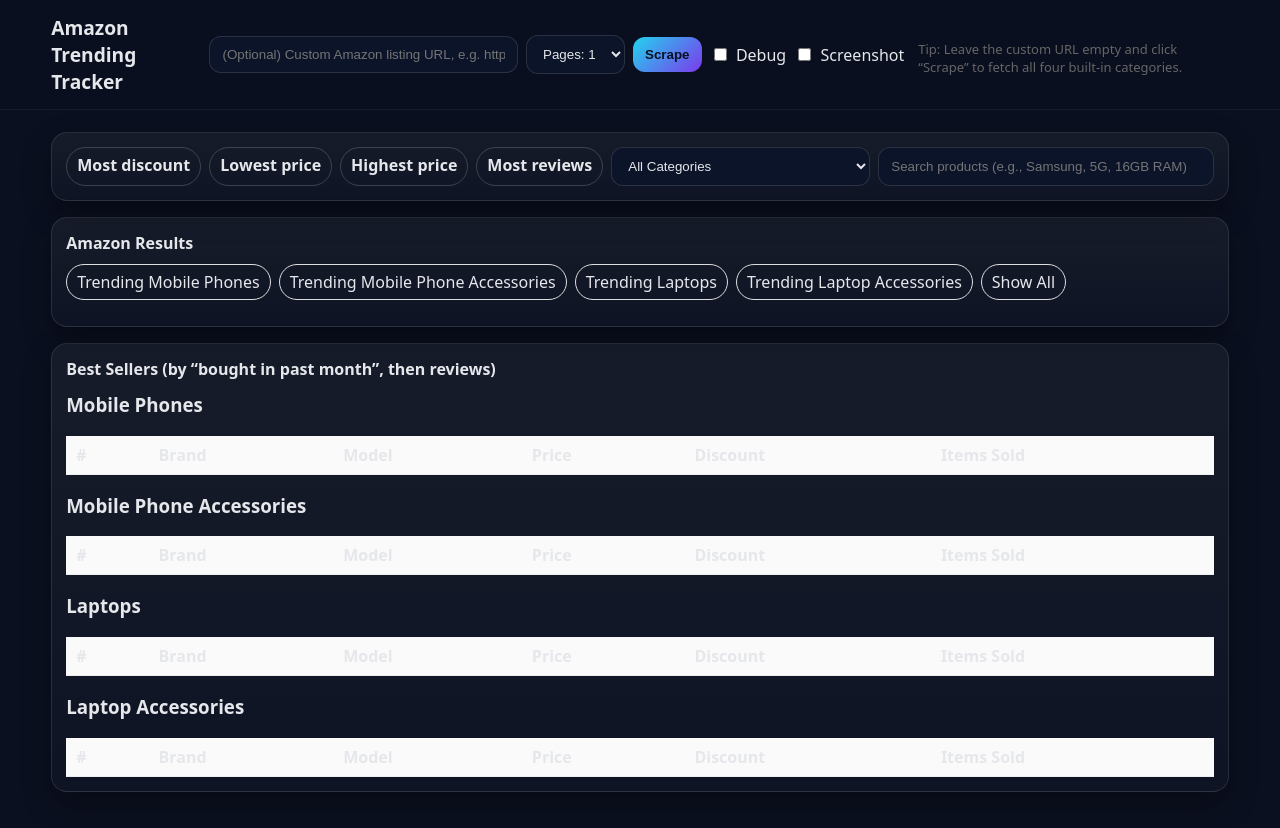
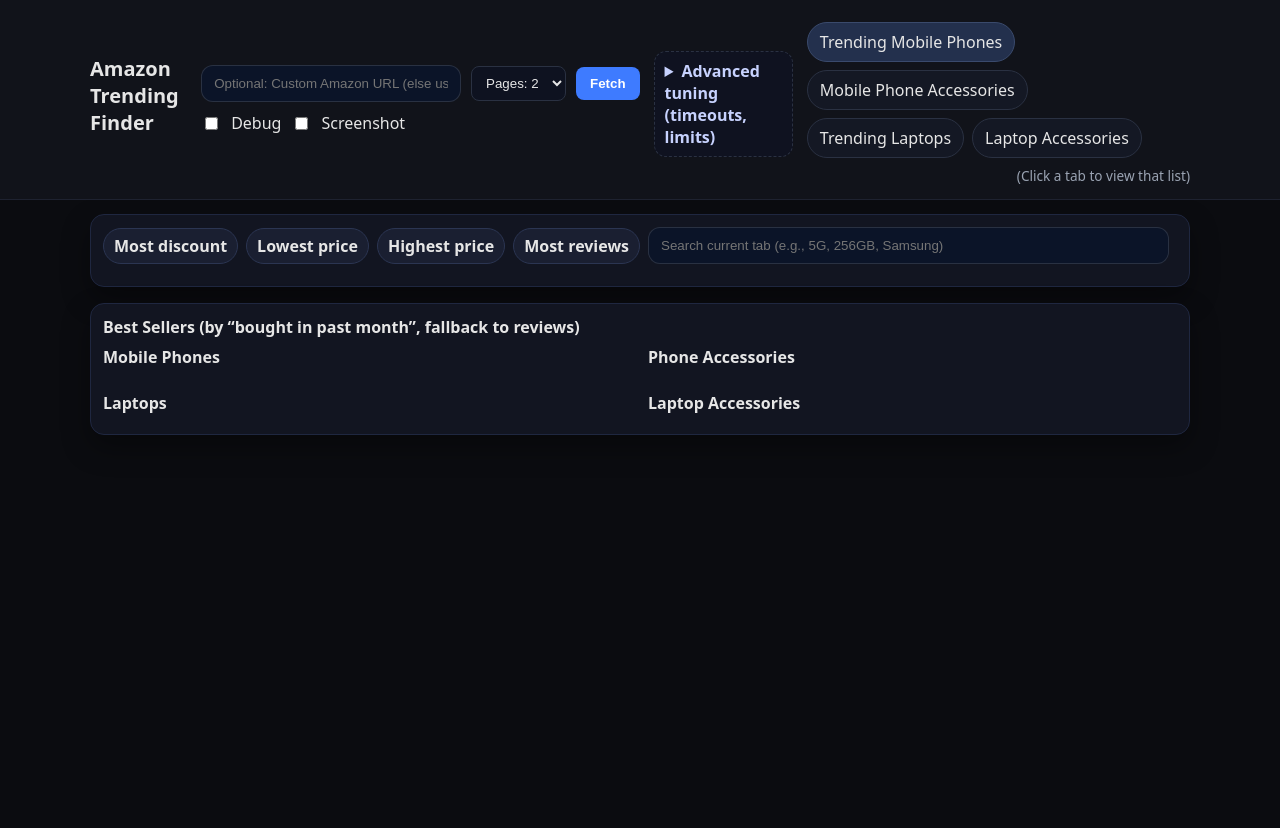
Before and after one commit to Murtaza-LC/scraperProj, a website: page index.html in a window 1280 px wide. After the commit the page ends 800 px from the top, so only its background shows below. Drawn offline with Linux system fonts and the light colour scheme.

Commit message:
Update index.html

```diff
--- a/index.html
+++ b/index.html
@@ -3,120 +3,139 @@
 <head>
   <meta charset="utf-8"/>
   <meta name="viewport" content="width=device-width,initial-scale=1"/>
-  <title>Amazon Trending Tracker</title>
+  <title>Amazon Trending Finder</title>
   <link rel="stylesheet" href="app.css">
   <style>
-    /* Small additions for the new UI */
-    .chips { display:flex; gap:8px; flex-wrap:wrap; }
-    .chip { padding:6px 10px; border:1px solid #ddd; border-radius:999px; cursor:pointer; }
-    .chip.active { background:#111; color:#fff; border-color:#111; }
-    .subhead { color:#666; font-size:13px; }
-    table { width:100%; border-collapse:collapse; }
-    th, td { padding:8px 10px; border-bottom:1px solid #eee; text-align:left; }
-    th { background:#fafafa; position:sticky; top:0; z-index:1; }
-    .muted { color:#777; }
-    .badge { display:inline-block; font-size:12px; padding:2px 6px; border-radius:4px; background:#f2f2f2; margin-left:6px; }
-    .ok { color: #088C5E; }
+    body { font-family: system-ui, -apple-system, Segoe UI, Roboto, Arial, sans-serif; margin:0; background:#0b0c10; color:#e6e6e6; }
+    header { background:#11131a; border-bottom:1px solid #1e2230; }
+    .container { max-width: 1100px; margin: 0 auto; padding: 14px; }
+    .row { display:flex; align-items:center; gap:10px; }
+    .wrap { flex-wrap:wrap; }
+    .stretch { flex:1; }
+    .btn { background:#3e7bff; color:#fff; padding:9px 14px; border:none; border-radius:8px; cursor:pointer; }
+    .btn[disabled] { opacity:0.6; cursor:not-allowed; }
+    .nav h1 { font-size:20px; margin:0 0 8px 0; }
+    .tabs { display:flex; gap:8px; flex-wrap:wrap; }
+    .tab { padding:8px 12px; border:1px solid #2a3142; border-radius:999px; cursor:pointer; background:#141824; }
+    .tab.active { background:#23304d; border-color:#3a4a6c; }
+    .card { background:#121521; border:1px solid #1f2740; border-radius:14px; padding:12px; }
+    .toolbar { display:flex; gap:8px; align-items:center; flex-wrap:wrap; }
+    .pill { background:#1a1f31; border:1px solid #2b3552; padding:6px 10px; border-radius:999px; cursor:pointer; }
+    .muted { color:#9aa3b2; }
+    .list { display:grid; grid-template-columns: repeat(auto-fill, minmax(260px, 1fr)); gap:10px; }
+    .item { display:grid; grid-template-columns: 72px 1fr auto; gap:10px; padding:10px; border:1px solid #232a40; border-radius:12px; text-decoration:none; color:inherit; background:#0f1220; }
+    .item img { width:72px; height:72px; object-fit:contain; background:#0b0d18; border-radius:8px; }
+    .name { font-weight:600; font-size:14px; line-height:1.3; }
+    .price { font-weight:700; }
+    .tag { display:inline-block; font-size:12px; padding:3px 6px; border-radius:999px; border:1px solid #2b3552; background:#11162a; }
+    table { width:100%; border-collapse: collapse; }
+    th, td { padding:8px; border-bottom:1px solid #21263a; text-align:left; }
+    th { position:sticky; top:0; background:#121521; z-index:1; }
+    .tables-grid { display:grid; grid-template-columns: 1fr; gap:16px; }
+    @media (min-width: 980px) { .tables-grid { grid-template-columns: 1fr 1fr; } }
+    .head { display:flex; align-items:center; justify-content:space-between; margin-bottom:8px; }
+    input[type="text"], input[type="number"], select { background:#0e1220; color:#e6e6e6; border:1px solid #2a3142; padding:8px 10px; border-radius:8px; }
+    details { border:1px dashed #2a3142; border-radius:12px; padding:8px 10px; background:#0f1220; }
+    details summary { cursor:pointer; font-weight:600; color:#c7d2fe; }
+    .grid { display:grid; gap:10px; }
+    .grid-4 { grid-template-columns: repeat(4, minmax(140px, 1fr)); }
+    .grid-3 { grid-template-columns: repeat(3, minmax(160px, 1fr)); }
+    .debug-out { font-family: ui-monospace, SFMono-Regular, Menlo, monospace; white-space: pre-wrap; background:#0b0d18; color:#b7cdf3; padding:10px; border-radius:10px; border:1px solid #1c2340; }
+    label.small { font-size:12px; color:#9aa3b2; display:block; margin-bottom:4px; }
   </style>
 </head>
 <body>
 <header>
   <div class="container nav">
-    <h1>Amazon Trending Tracker</h1>
-    <div class="row" style="width:100%; gap:8px; align-items:center; flex-wrap:wrap">
-      <input id="amazonUrl" class="stretch" placeholder="(Optional) Custom Amazon listing URL, e.g. https://www.amazon.in/s?k=trending+mobile+phones"/>
+    <h1>Amazon Trending Finder</h1>
+
+    <div class="row wrap" style="width:100%">
+      <input id="amazonUrl" class="stretch" placeholder="Optional: Custom Amazon URL (else uses 4 presets)"/>
       <select id="maxPages">
         <option value="1">Pages: 1</option>
-        <option value="2">Pages: 2</option>
+        <option value="2" selected>Pages: 2</option>
         <option value="3">Pages: 3</option>
       </select>
-      <button id="run" class="btn">Scrape</button>
-      <label class="inline"><input type="checkbox" id="dbg"> Debug</label>
-      <label class="inline"><input type="checkbox" id="dbgshot"> Screenshot</label>
+      <button id="run" class="btn">Fetch</button>
+      <label class="row"><input type="checkbox" id="dbg"> Debug</label>
+      <label class="row"><input type="checkbox" id="dbgshot"> Screenshot</label>
     </div>
-    <div class="subhead" style="margin-top:6px">
-      Tip: Leave the custom URL empty and click “Scrape” to fetch all four built‑in categories.
+
+    <details style="margin-top:8px">
+      <summary>Advanced tuning (timeouts, limits)</summary>
+      <div class="grid grid-4" style="margin-top:10px">
+        <div>
+          <label class="small" for="advTimeoutMs">timeout_ms (per page)</label>
+          <input id="advTimeoutMs" type="number" min="3000" step="500" placeholder="12000" />
+        </div>
+        <div>
+          <label class="small" for="advHardLimitMs">hard_limit_ms (overall)</label>
+          <input id="advHardLimitMs" type="number" min="8000" step="1000" placeholder="25000" />
+        </div>
+        <div>
+          <label class="small" for="advPerListLimit">per_list_limit (items/category)</label>
+          <input id="advPerListLimit" type="number" min="6" max="40" step="1" placeholder="16" />
+        </div>
+        <div>
+          <label class="small" for="advPreset">Preset</label>
+          <select id="advPreset">
+            <option value="all" selected>All categories</option>
+            <option value="mobiles">Mobiles only</option>
+            <option value="mobile_accessories">Mobile accessories</option>
+            <option value="laptops">Laptops</option>
+            <option value="laptop_accessories">Laptop accessories</option>
+          </select>
+        </div>
+      </div>
+      <div class="muted" style="margin-top:6px">
+        Tip: Leave fields blank to use defaults. If you enter a custom URL, the preset is ignored.
+      </div>
+    </details>
+
+    <div class="tabs" style="margin-top:8px">
+      <span class="tab active" data-cat="mobiles">Trending Mobile Phones</span>
+      <span class="tab" data-cat="mobile_accessories">Mobile Phone Accessories</span>
+      <span class="tab" data-cat="laptops">Trending Laptops</span>
+      <span class="tab" data-cat="laptop_accessories">Laptop Accessories</span>
+      <span class="muted" style="margin-left:auto;">(Click a tab to view that list)</span>
     </div>
   </div>
 </header>
 
 <main class="container">
-  <!-- FIRST PANE: Amazon results with category chips / filter -->
+  <!-- First pane: Listings for the selected tab -->
   <section class="card" style="margin-bottom:16px">
-    <div class="toolbar" style="gap:8px; flex-wrap:wrap">
+    <div class="toolbar">
       <span class="pill" data-sort="discount">Most discount</span>
       <span class="pill" data-sort="lowest">Lowest price</span>
       <span class="pill" data-sort="highest">Highest price</span>
       <span class="pill" data-sort="reviews">Most reviews</span>
-
-      <select id="categoryFilter">
-        <option value="">All Categories</option>
-        <option value="mobiles">Trending Mobile Phones</option>
-        <option value="mobile_accessories">Trending Mobile Phone Accessories</option>
-        <option value="laptops">Trending Laptops</option>
-        <option value="laptop_accessories">Trending Laptop Accessories</option>
-      </select>
-      <input id="search" class="stretch" placeholder="Search products (e.g., Samsung, 5G, 16GB RAM)"/>
+      <input id="search" class="stretch" placeholder="Search current tab (e.g., 5G, 256GB, Samsung)"/>
+      <span id="countActive" class="muted"></span>
     </div>
+    <div id="listActive" class="list" style="margin-top:10px"></div>
   </section>
 
+  <!-- Second pane: Best-selling tables across all four categories -->
   <section class="card" style="margin-bottom:16px">
-    <div class="head">
-      <strong>Amazon Results</strong>
-      <span id="countAmazon" class="muted"></span>
-    </div>
-    <div class="chips" id="categoryChips" style="margin-bottom:12px">
-      <div class="chip" data-cat="mobiles">Trending Mobile Phones</div>
-      <div class="chip" data-cat="mobile_accessories">Trending Mobile Phone Accessories</div>
-      <div class="chip" data-cat="laptops">Trending Laptops</div>
-      <div class="chip" data-cat="laptop_accessories">Trending Laptop Accessories</div>
-      <div class="chip" data-cat="">Show All</div>
-    </div>
-    <div id="listAmazon" class="list"></div>
-  </section>
-
-  <!-- SECOND PANE: Best sellers tables per category -->
-  <section class="card">
-    <div class="head"><strong>Best Sellers (by “bought in past month”, then reviews)</strong></div>
-
-    <h3 style="margin-top:12px">Mobile Phones</h3>
-    <div class="table-wrap" style="overflow:auto; max-height:360px">
-      <table id="tbl_mobiles">
-        <thead><tr>
-          <th>#</th><th>Brand</th><th>Model</th><th>Price</th><th>Discount</th><th>Items Sold</th>
-        </tr></thead>
-        <tbody></tbody>
-      </table>
-    </div>
-
-    <h3 style="margin-top:18px">Mobile Phone Accessories</h3>
-    <div class="table-wrap" style="overflow:auto; max-height:360px">
-      <table id="tbl_mobile_accessories">
-        <thead><tr>
-          <th>#</th><th>Brand</th><th>Model</th><th>Price</th><th>Discount</th><th>Items Sold</th>
-        </tr></thead>
-        <tbody></tbody>
-      </table>
-    </div>
-
-    <h3 style="margin-top:18px">Laptops</h3>
-    <div class="table-wrap" style="overflow:auto; max-height:360px">
-      <table id="tbl_laptops">
-        <thead><tr>
-          <th>#</th><th>Brand</th><th>Model</th><th>Price</th><th>Discount</th><th>Items Sold</th>
-        </tr></thead>
-        <tbody></tbody>
-      </table>
-    </div>
-
-    <h3 style="margin-top:18px">Laptop Accessories</h3>
-    <div class="table-wrap" style="overflow:auto; max-height:360px">
-      <table id="tbl_laptop_accessories">
-        <thead><tr>
-          <th>#</th><th>Brand</th><th>Model</th><th>Price</th><th>Discount</th><th>Items Sold</th>
-        </tr></thead>
-        <tbody></tbody>
-      </table>
+    <div class="head"><strong>Best Sellers (by “bought in past month”, fallback to reviews)</strong></div>
+    <div class="tables-grid">
+      <div>
+        <div class="head"><strong>Mobile Phones</strong><span id="count_mobiles" class="muted"></span></div>
+        <div class="table-wrap"><table id="tbl_mobiles"></table></div>
+      </div>
+      <div>
+        <div class="head"><strong>Phone Accessories</strong><span id="count_mobile_accessories" class="muted"></span></div>
+        <div class="table-wrap"><table id="tbl_mobile_accessories"></table></div>
+      </div>
+      <div>
+        <div class="head"><strong>Laptops</strong><span id="count_laptops" class="muted"></span></div>
+        <div class="table-wrap"><table id="tbl_laptops"></table></div>
+      </div>
+      <div>
+        <div class="head"><strong>Laptop Accessories</strong><span id="count_laptop_accessories" class="muted"></span></div>
+        <div class="table-wrap"><table id="tbl_laptop_accessories"></table></div>
+      </div>
     </div>
   </section>
 
```
